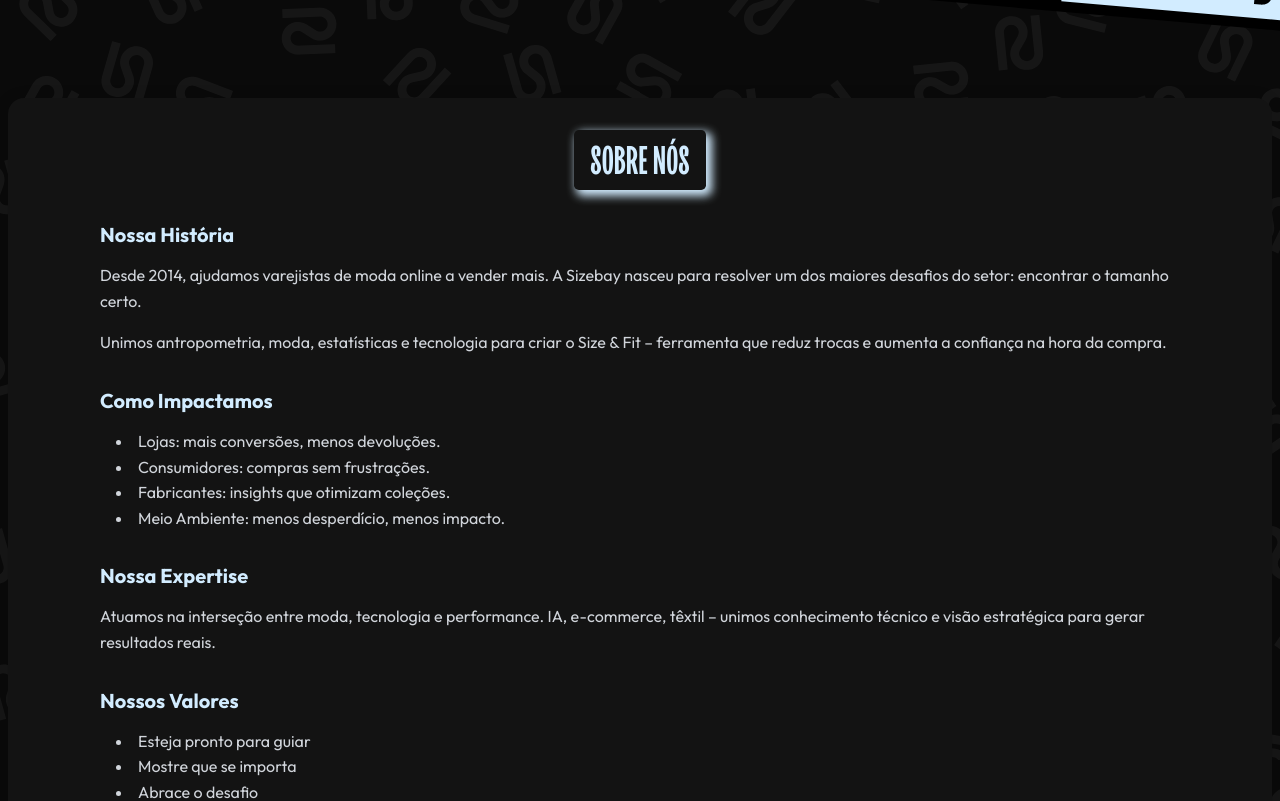
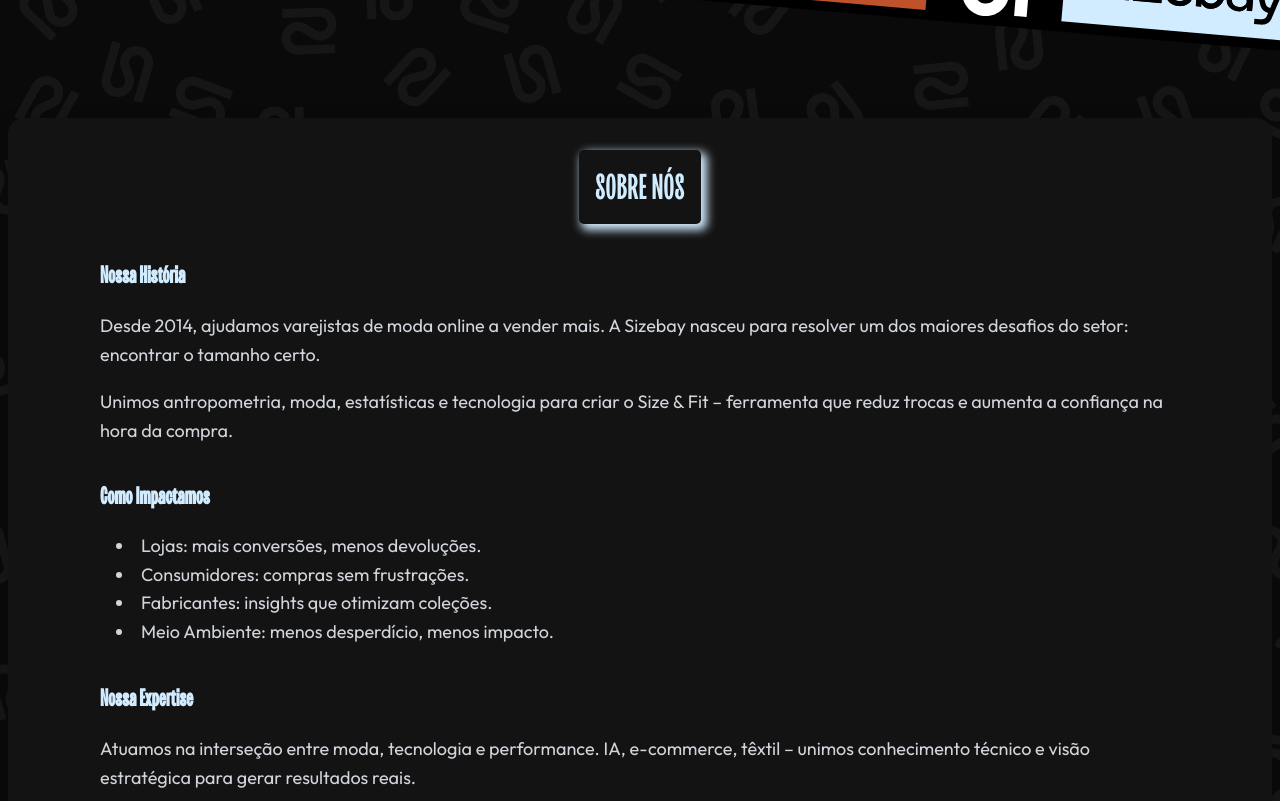
Before and after one commit to AllanMicuanski/PEX, a React (Vite) app: page / in a window 1280 px wide. Shown: the part 840-1641 px from the top of the page. Built offline with nearby package versions, Linux system fonts and the light colour scheme; a web font is replaced by a local one.

Commit message:
default and harmonic

```diff
--- a/src/components/about/About.css
+++ b/src/components/about/About.css
@@ -17,8 +17,8 @@
 }
 
 .about-title {
-  font-family: "KassiClassic", sans-serif;
-  font-size: 2.5rem;
+  font-family: var(--font-primary);
+  font-size: var(--text-4xl);
   font-weight: 100;
   text-transform: uppercase;
   margin: 0 auto 2rem auto;
@@ -33,19 +33,20 @@
 
 .about-block {
   margin-bottom: 2rem;
-  font-family: "Outfit", sans-serif;
+  font-family: var(--font-secondary);
 }
 
 .about-block h3 {
-  font-size: 1.25rem;
+  font-size: var(--text-2xl); /* padronizado */
   margin-bottom: 0.5rem;
   color: #d2ecff;
+  font-family: var(--font-primary);
 }
 
 .about-block p,
 .about-block li {
   color: #d1d5db;
-  font-size: 1rem;
+  font-size: var(--text-lg); /* padronizado */
   line-height: 1.6;
 }
 
--- a/src/components/clients/Clients.css
+++ b/src/components/clients/Clients.css
@@ -13,12 +13,12 @@
 }
 
 .clients-title {
-  font-size: 2.5rem;
+  font-size: var(--text-4xl);
   font-weight: 900;
   text-transform: uppercase;
   letter-spacing: 2px;
   text-align: center;
-  font-family: "KassiClassic", sans-serif;
+  font-family: var(--font-primary);
   color: #d2ecff;
   padding: 0.5rem 1rem;
   border-radius: 0.3rem;
@@ -73,17 +73,17 @@
 }
 
 .client-name {
-  font-size: 1.4rem;
+  font-size: var(--text-2xl); /* padronizado */
   font-weight: 700;
   color: #000;
-  font-family: "Outfit", sans-serif;
+  font-family: var(--font-primary);
   margin-bottom: 0.8rem;
 }
 
 .client-card p {
-  font-family: "Outfit", sans-serif;
+  font-family: var(--font-secondary);
   font-weight: 500;
-  font-size: 1.1rem;
+  font-size: var(--text-xl); /* padronizado */
   line-height: 1.6;
   color: #333;
   padding: 0 0.5rem;
@@ -95,7 +95,8 @@
   font-weight: bold;
   color: #bf512b;
   text-decoration: underline;
-  font-size: 0.95rem;
+  font-size: var(--text-lg); /* padronizado */
+  font-family: var(--font-secondary);
   transition: color 0.3s ease;
 }
 
--- a/src/components/contact/Contact.css
+++ b/src/components/contact/Contact.css
@@ -49,7 +49,7 @@
 }
 
 .contact-item h3 {
-  font-size: 1.25rem;
+  font-size: 1.4rem; /* aumentado de 1.25rem */
   font-weight: 600;
   color: #d2ecff;
 }
--- a/src/components/faq/Faq.css
+++ b/src/components/faq/Faq.css
@@ -11,12 +11,12 @@
 }
 
 .faq-title {
-  font-size: 2.5rem;
+  font-size: var(--text-4xl);
   font-weight: 700;
   text-align: center;
   margin-bottom: 3rem;
   color: white;
-  font-family: "KassiClassic", sans-serif;
+  font-family: var(--font-primary);
   text-transform: uppercase;
 }
 
@@ -47,7 +47,7 @@
 
 .faq-question {
   padding: 1.5rem;
-  font-size: 1.1rem;
+  font-size: var(--text-xl); /* padronizado */
   font-weight: 600;
   color: white;
   cursor: pointer;
@@ -57,7 +57,7 @@
   align-items: center;
   transition: all 0.3s ease;
   user-select: none;
-  font-family: "KassiClassic", sans-serif;
+  font-family: var(--font-secondary);
 }
 
 .faq-question:hover {
@@ -69,7 +69,7 @@
 }
 
 .faq-icon {
-  font-size: 1.5rem;
+  font-size: 1.8rem; /* aumentado de 1.5rem */
   font-weight: 300;
   color: #bf512b;
   transition: transform 0.3s ease;
@@ -88,7 +88,8 @@
 
 .faq-answer p {
   margin: 0;
-  font-size: 1rem;
+  font-size: var(--text-lg); /* padronizado */
+  font-family: var(--font-secondary);
 }
 
 @keyframes fadeIn {
@@ -119,7 +120,7 @@
 
   .faq-question {
     padding: 1rem;
-    font-size: 1rem;
+    font-size: 1.1rem; /* aumentado de 1rem */
   }
 
   .faq-answer {
--- a/src/components/header/Header.css
+++ b/src/components/header/Header.css
@@ -80,7 +80,7 @@
 
 .logo-span {
   color: #fff;
-  font-size: 0.95rem;
+  font-size: var(--text-base);
   font-weight: 400;
   opacity: 1;
   text-decoration: none;
@@ -143,8 +143,8 @@
   gap: 1.5rem;
   color: white;
   font-weight: 500;
-  font-family: "KassiClassic", sans-serif;
-  font-size: 1.3rem;
+  font-family: var(--font-primary);
+  font-size: var(--text-2xl); /* aumentado e padronizado */
   text-transform: uppercase;
 }
 
@@ -177,8 +177,8 @@
   border: 1px solid #333;
   border-radius: 4px;
   padding: 0.3rem 0.5rem;
-  font-size: 0.9rem;
-  font-family: "KassiClassic", sans-serif;
+  font-size: var(--text-lg); /* padronizado */
+  font-family: var(--font-secondary);
   cursor: pointer;
   transition: all 0.2s ease;
 }
@@ -206,8 +206,8 @@
   border: 1px solid #333;
   border-radius: 4px;
   padding: 0.5rem;
-  font-size: 1rem;
-  font-family: "KassiClassic", sans-serif;
+  font-size: var(--text-xl); /* padronizado */
+  font-family: var(--font-secondary);
   cursor: pointer;
   width: 100%;
   transition: all 0.2s ease;
@@ -260,7 +260,7 @@
   .bm-menu {
     background: #131313;
     padding: 1.2em 0.8em 1.2em 1.2em;
-    font-size: 1em;
+    font-size: 1.2rem; /* aumentado de 1em */
     height: 100vh;
     overflow-y: auto;
     display: flex !important;
@@ -344,25 +344,25 @@
 
 /* Estilos específicos para idioma japonês */
 .japanese-font .desktop-menu {
-  font-size: 1.1rem; /* menor que 1.3rem */
+  font-size: 1.3rem; /* ajustado para o novo tamanho base */
 }
 
 .japanese-font .desktop-menu a {
-  font-size: 1.1rem;
+  font-size: 1.3rem;
 }
 
 .japanese-font .language-dropdown {
-  font-size: 0.8rem; /* menor que 0.9rem */
+  font-size: 0.9rem; /* ajustado para o novo tamanho base */
 }
 
 .japanese-font .mobile-language-dropdown {
-  font-size: 0.9rem; /* menor que 1rem */
+  font-size: 1rem; /* ajustado para o novo tamanho base */
 }
 
 /* Mobile específico para japonês */
 @media (max-width: 768px) {
   .japanese-font .bm-item {
-    font-size: 1em; /* menor que 1.15em */
+    font-size: 1.1rem; /* ajustado para o novo tamanho base */
   }
 }
 
--- a/src/components/vfr/Vfr.css
+++ b/src/components/vfr/Vfr.css
@@ -52,13 +52,13 @@
 }
 
 .product-card h3 {
-  font-size: 1.4rem;
+  font-size: 1.5rem; /* aumentado de 1.4rem */
   margin-bottom: 0.5rem;
   color: #333;
 }
 
 .product-subtitle {
-  font-size: 0.95rem;
+  font-size: 1rem; /* aumentado de 0.95rem */
   color: #666;
   margin-bottom: 0.5rem;
 }
--- a/src/components/vfr/szbbtn/Szbbtn.css
+++ b/src/components/vfr/szbbtn/Szbbtn.css
@@ -23,7 +23,7 @@
   background: none;
   border: none;
   cursor: pointer;
-  font-size: 13px;
+  font-size: 14px; /* aumentado de 13px */
   font-family: inherit;
   display: flex;
   align-items: center;
@@ -59,7 +59,7 @@
 .vfr-btn .icon,
 .chart-btn .icon {
   font-family: "SizebayIcons";
-  font-size: 19px;
+  font-size: 20px; /* aumentado de 19px */
   margin-right: 5px;
   display: inline-block;
   margin-top: 1px;
--- a/src/index.css
+++ b/src/index.css
@@ -5,6 +5,45 @@
   background-repeat: no-repeat;
   background-attachment: fixed;
   min-height: 100vh;
+}
+
+/* Importação das fontes */
+@import url("https://fonts.googleapis.com/css2?family=Outfit:wght@300;400;500;600;700&display=swap");
+
+/* Sistema de tipografia padronizado */
+:root {
+  /* Família de fontes */
+  --font-primary: "KassiClassic", "Arial Black", sans-serif; /* Para títulos */
+  --font-secondary: "Outfit", -apple-system, BlinkMacSystemFont, "Segoe UI",
+    Roboto, sans-serif; /* Para textos */
+  --font-icons: "SizebayIcons", sans-serif;
+
+  /* Tamanhos de fonte padronizados */
+  --text-xs: 0.75rem; /* 12px */
+  --text-sm: 0.875rem; /* 14px */
+  --text-base: 1rem; /* 16px */
+  --text-lg: 1.125rem; /* 18px */
+  --text-xl: 1.25rem; /* 20px */
+  --text-2xl: 1.5rem; /* 24px */
+  --text-3xl: 1.875rem; /* 30px */
+  --text-4xl: 2.25rem; /* 36px */
+  --text-5xl: 3rem; /* 48px */
+}
+
+/* Aplicação das fontes base */
+body {
+  font-family: var(--font-secondary);
+  font-size: var(--text-base);
+  line-height: 1.6;
+}
+
+h1,
+h2,
+h3,
+h4,
+h5,
+h6 {
+  font-family: var(--font-primary);
 }
 
 /* Estilos base do react-burger-menu */
```
